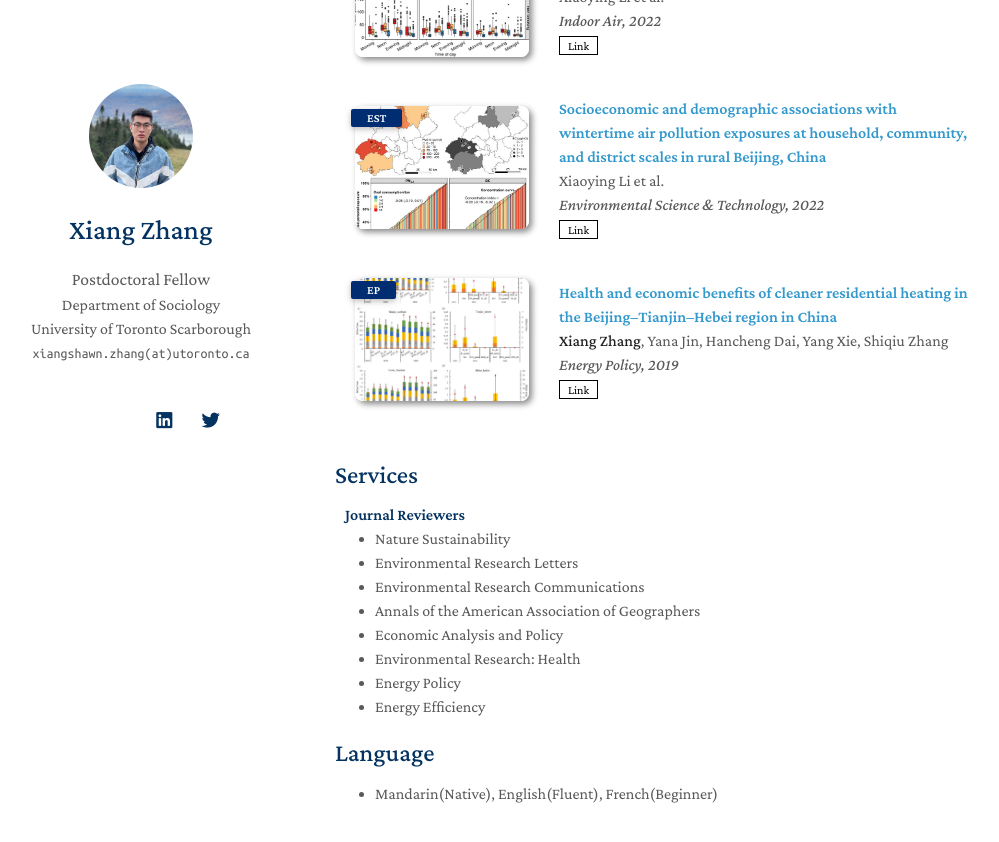
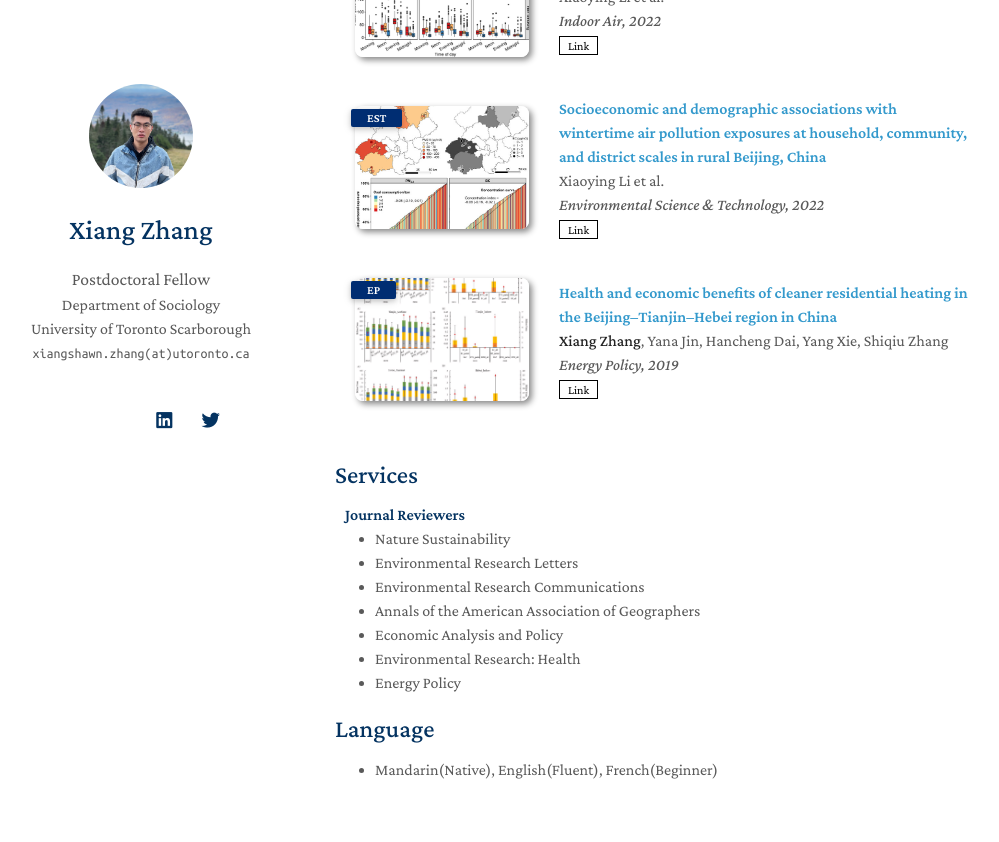
Before and after one commit to XiangShawnZhang/XiangShawnZhang.github.io, a Jekyll site: the page built from index.md, in a window 1280 px wide and 900 px high, scrolled down 1322 px. Shown: the top 842 px of the window, without its empty margins (135-1134 px from the left). Built offline with Jekyll 4.4.1, drawn with Linux system fonts in a browser that asks for light colours; nearby versions of some CDN libraries; a style sheet for code colours, icons or effects is not loaded; our own code applies the rules of GitHub Pages for plain Markdown files.

Commit message:
Update services.md

```diff
--- a/_includes/services.md
+++ b/_includes/services.md
@@ -14,6 +14,5 @@
    <li><a href="https://www.sciencedirect.com/journal/economic-analysis-and-policy"><autocolor>Economic Analysis and Policy</autocolor></a></li>
    <li><a href="https://iopscience.iop.org/journal/2752-5309"><autocolor>Environmental Research: Health</autocolor></a></li>
    <li><a href="https://www.sciencedirect.com/journal/energy-policy"><autocolor>Energy Policy</autocolor></a></li>
-  <li><a href="https://link.springer.com/journal/12053"><autocolor>Energy Efficiency</autocolor></a></li>
 
 </ul>
```
